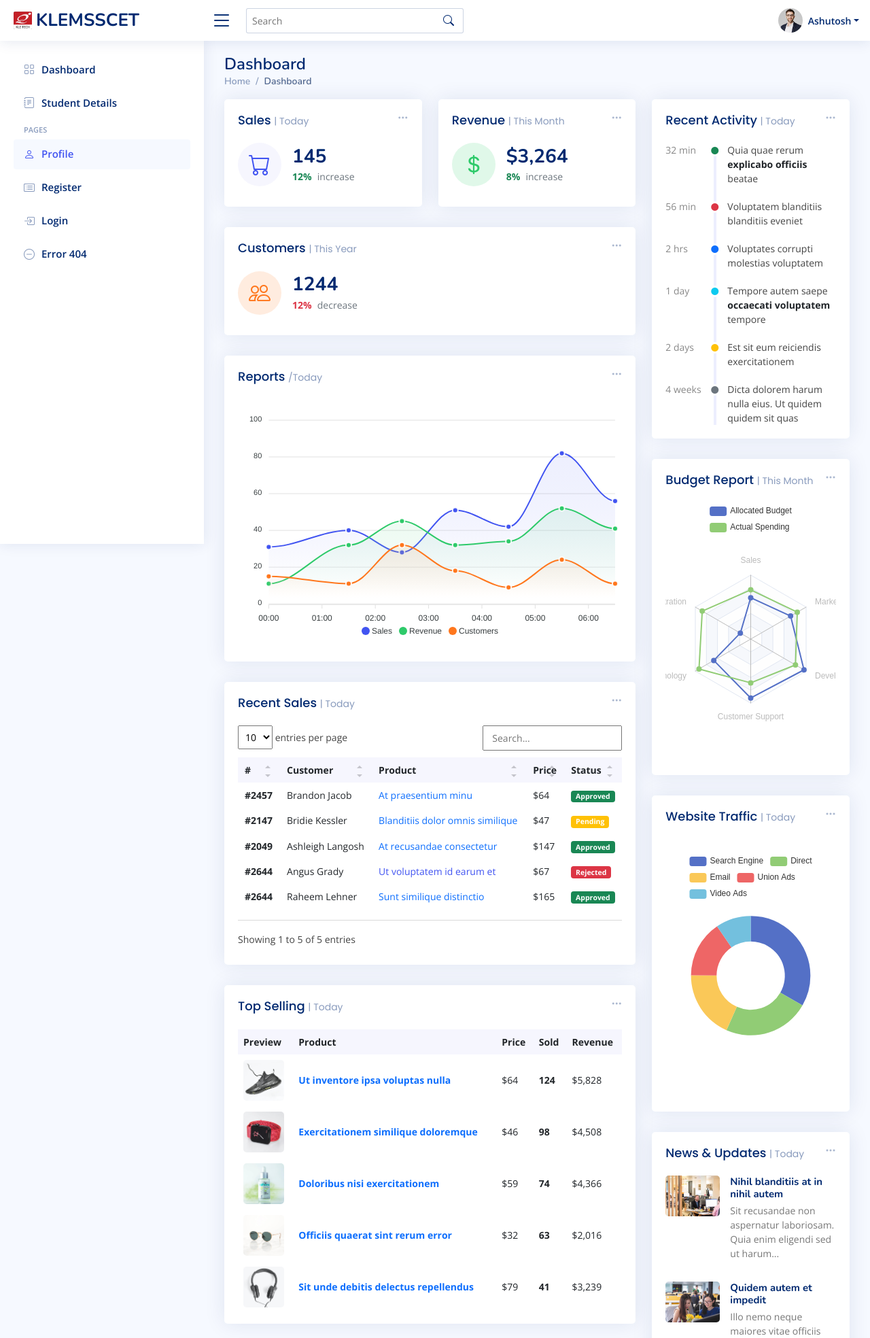
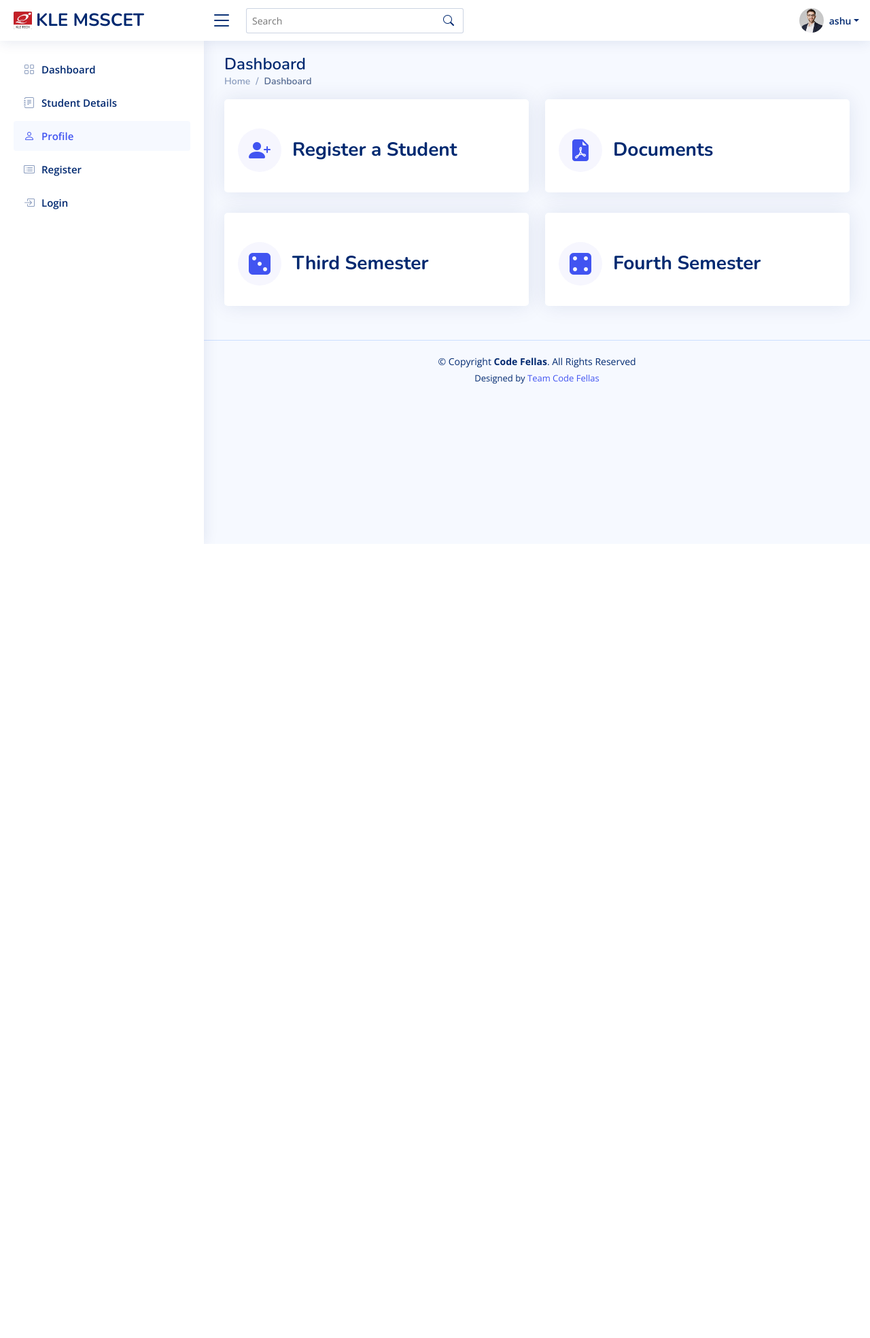
Before and after one commit to mdhuzaifapatel/Student-Management-System, a Flask app: page /dashboard in a window 1280 px wide. Shown: the top 1968 px of the page at 68% size. After the commit the page ends 800 px from the top, so only its background shows below. Run offline with Flask 2, Linux system fonts and the light colour scheme; a user stored in the database is signed in; some libraries are stand-ins or nearby versions.

Commit message:
indexChanged

```diff
--- a/templates/index.html
+++ b/templates/index.html
@@ -55,9 +55,9 @@
     <header id="header" class="header fixed-top d-flex align-items-center">
 
       <div class="d-flex align-items-center justify-content-between">
-        <a href="index.html" class="logo d-flex align-items-center">
+        <a href="{{url_for('dashboard')}}" class="logo d-flex align-items-center">
           <img src="assets/img/logo.png" alt="">
-          <span class="d-none d-lg-block">KLEMSSCET</span>
+          <span class="d-none d-lg-block">KLE MSSCET</span>
         </a>
         <i class="bi bi-list toggle-sidebar-btn"></i>
       </div><!-- End Logo -->
@@ -225,12 +225,12 @@
 
             <a class="nav-link nav-profile d-flex align-items-center pe-0" href="#" data-bs-toggle="dropdown">
               <img src="{{url_for('static', filename='assets/img/profile-img.jpg')}}" alt="Profile" class="rounded-circle">
-              <span class="d-none d-md-block dropdown-toggle ps-2">Ashutosh</span>
+              <span class="d-none d-md-block dropdown-toggle ps-2">{{session.username}}</span>
             </a><!-- End Profile Iamge Icon -->
 
             <ul class="dropdown-menu dropdown-menu-end dropdown-menu-arrow profile">
               <li class="dropdown-header">
-                <h6>Ashutosh</h6>
+                <h6>{{session.username}}</h6>
                 <span>2KL19EC016</span>
               </li>
               <li>
@@ -238,7 +238,7 @@
               </li>
 
               <li>
-                <a class="dropdown-item d-flex align-items-center" href="users-profile.html">
+                <a class="dropdown-item d-flex align-items-center" href="{{url_for('profile')}}">
                   <i class="bi bi-person"></i>
                   <span>My Profile</span>
                 </a>
@@ -248,7 +248,7 @@
               </li>
 
               <li>
-                <a class="dropdown-item d-flex align-items-center" href="users-profile.html">
+                <a class="dropdown-item d-flex align-items-center" href="{{url_for('profile')}}.html">
                   <i class="bi bi-gear"></i>
                   <span>Account Settings</span>
                 </a>
@@ -268,7 +268,7 @@
               </li>
 
               <li>
-                <a class="dropdown-item d-flex align-items-center" href="#">
+                <a class="dropdown-item d-flex align-items-center" href="/login">
                   <i class="bi bi-box-arrow-right"></i>
                   <span>Sign Out</span>
                 </a>
@@ -288,7 +288,7 @@
       <ul class="sidebar-nav" id="sidebar-nav">
 
         <li class="nav-item">
-          <a class="nav-link collapsed" href="index.html">
+          <a class="nav-link collapsed" href="{{url_for('dashboard')}}">
             <i class="bi bi-grid"></i>
             <span>Dashboard</span>
           </a>
@@ -458,10 +458,10 @@
       </li> -->
         <!-- End Icons Nav -->
 
-        <li class="nav-heading">Pages</li>
+        <!-- <li class="nav-heading">Pages</li> -->
 
         <li class="nav-item">
-          <a class="nav-link " href="users-profile.html">
+          <a class="nav-link " href="{{url_for('profile')}}">
             <i class="bi bi-person"></i>
             <span>Profile</span>
           </a>
@@ -484,7 +484,7 @@
         <!-- End Contact Page Nav -->
 
         <li class="nav-item">
-          <a class="nav-link collapsed" href="pages-register.html">
+          <a class="nav-link collapsed" href="{{url_for('signup')}}">
             <i class="bi bi-card-list"></i>
             <span>Register</span>
           </a>
@@ -492,18 +492,19 @@
         <!-- End Register Page Nav -->
 
         <li class="nav-item">
-          <a class="nav-link collapsed" href="pages-login.html">
+          <a class="nav-link collapsed" href="{{url_for('login')}}">
             <i class="bi bi-box-arrow-in-right"></i>
             <span>Login</span>
           </a>
         </li><!-- End Login Page Nav -->
 
-        <li class="nav-item">
+        <!-- <li class="nav-item">
           <a class="nav-link collapsed" href="pages-error-404.html">
             <i class="bi bi-dash-circle"></i>
             <span>Error 404</span>
           </a>
-        </li><!-- End Error 404 Page Nav -->
+        </li> -->
+        <!-- End Error 404 Page Nav -->
 
         <!-- <li class="nav-item">
         <a class="nav-link collapsed" href="pages-blank.html">
@@ -531,18 +532,16 @@
       <!-- End Page Title -->
 
       <section class="section dashboard">
-        <div class="row">
+        <!-- <div class="row"> -->
           <!-- Left side columns -->
-          <div class="col-lg-8">
+          <div class="col-lg-12">
             <div class="row">
-              <!-- Sales Card -->
               <div class="col-xxl-4 col-md-6">
                 <div class="card info-card sales-card">
                   <div class="filter">
                     <a class="icon" href="#" data-bs-toggle="dropdown"
-                      ><i class="bi bi-three-dots"></i
-                    ></a>
-                    <ul
+                      ></a>
+                    <!-- <ul
                       class="dropdown-menu dropdown-menu-end dropdown-menu-arrow"
                     >
                       <li class="dropdown-header text-start">
@@ -552,22 +551,59 @@
                       <li><a class="dropdown-item" href="#">Today</a></li>
                       <li><a class="dropdown-item" href="#">This Month</a></li>
                       <li><a class="dropdown-item" href="#">This Year</a></li>
-                    </ul>
+                    </ul> -->
                   </div>
 
                   <div class="card-body">
-                    <h5 class="card-title">Sales <span>| Today</span></h5>
+                    <h5 class="card-title"> <span></span></h5>
 
                     <div class="d-flex align-items-center">
                       <div
                         class="card-icon rounded-circle d-flex align-items-center justify-content-center"
                       >
-                        <i class="bi bi-cart"></i>
+                        <i class="bi bi-person-plus-fill"></i>
                       </div>
                       <div class="ps-3">
-                        <h6>145</h6>
-                        <span class="text-success small pt-1 fw-bold">12%</span>
-                        <span class="text-muted small pt-2 ps-1">increase</span>
+                        <h6>Register a Student</h6>
+                        <!-- <span class="text-success small pt-1 fw-bold">12%</span> -->
+                        <!-- <span class="text-muted small pt-2 ps-1">increase</span> -->
+                      </div>
+                    </div>
+                  </div>
+                </div>
+              </div>
+              <!-- Sales Card -->
+              <div class="col-xxl-4 col-md-6">
+                <div class="card info-card sales-card">
+                  <div class="filter">
+                    <a class="icon" href="#" data-bs-toggle="dropdown"
+                      ></a>
+                    <!-- <ul
+                      class="dropdown-menu dropdown-menu-end dropdown-menu-arrow"
+                    >
+                      <li class="dropdown-header text-start">
+                        <h6>Filter</h6>
+                      </li>
+
+                      <li><a class="dropdown-item" href="#">Today</a></li>
+                      <li><a class="dropdown-item" href="#">This Month</a></li>
+                      <li><a class="dropdown-item" href="#">This Year</a></li>
+                    </ul> -->
+                  </div>
+
+                  <div class="card-body">
+                    <h5 class="card-title"> <span></span></h5>
+
+                    <div class="d-flex align-items-center">
+                      <div
+                        class="card-icon rounded-circle d-flex align-items-center justify-content-center"
+                      >
+                        <i class="bi bi-file-earmark-pdf-fill"></i>
+                      </div>
+                      <div class="ps-3">
+                        <h6>Documents</h6>
+                        <!-- <span class="text-success small pt-1 fw-bold"></span> -->
+                        <!-- <span class="text-muted small pt-2 ps-1"></span> -->
                       </div>
                     </div>
                   </div>
@@ -577,12 +613,11 @@
 
               <!-- Revenue Card -->
               <div class="col-xxl-4 col-md-6">
-                <div class="card info-card revenue-card">
+                <div class="card info-card sales-card">
                   <div class="filter">
                     <a class="icon" href="#" data-bs-toggle="dropdown"
-                      ><i class="bi bi-three-dots"></i
-                    ></a>
-                    <ul
+                      ></a>
+                    <!-- <ul
                       class="dropdown-menu dropdown-menu-end dropdown-menu-arrow"
                     >
                       <li class="dropdown-header text-start">
@@ -592,24 +627,22 @@
                       <li><a class="dropdown-item" href="#">Today</a></li>
                       <li><a class="dropdown-item" href="#">This Month</a></li>
                       <li><a class="dropdown-item" href="#">This Year</a></li>
-                    </ul>
+                    </ul> -->
                   </div>
 
                   <div class="card-body">
-                    <h5 class="card-title">
-                      Revenue <span>| This Month</span>
-                    </h5>
+                    <h5 class="card-title"> <span></span></h5>
 
                     <div class="d-flex align-items-center">
                       <div
                         class="card-icon rounded-circle d-flex align-items-center justify-content-center"
                       >
-                        <i class="bi bi-currency-dollar"></i>
+                        <i class="bi bi-dice-3-fill"></i>
                       </div>
                       <div class="ps-3">
-                        <h6>$3,264</h6>
-                        <span class="text-success small pt-1 fw-bold">8%</span>
-                        <span class="text-muted small pt-2 ps-1">increase</span>
+                        <h6>Third Semester</h6>
+                        <!-- <span class="text-success small pt-1 fw-bold"></span> -->
+                        <!-- <span class="text-muted small pt-2 ps-1"></span> -->
                       </div>
                     </div>
                   </div>
@@ -618,13 +651,12 @@
               <!-- End Revenue Card -->
 
               <!-- Customers Card -->
-              <div class="col-xxl-4 col-xl-12">
-                <div class="card info-card customers-card">
+              <div class="col-xxl-4 col-md-6">
+                <div class="card info-card sales-card">
                   <div class="filter">
                     <a class="icon" href="#" data-bs-toggle="dropdown"
-                      ><i class="bi bi-three-dots"></i
-                    ></a>
-                    <ul
+                      ></a>
+                    <!-- <ul
                       class="dropdown-menu dropdown-menu-end dropdown-menu-arrow"
                     >
                       <li class="dropdown-header text-start">
@@ -634,24 +666,22 @@
                       <li><a class="dropdown-item" href="#">Today</a></li>
                       <li><a class="dropdown-item" href="#">This Month</a></li>
                       <li><a class="dropdown-item" href="#">This Year</a></li>
-                    </ul>
+                    </ul> -->
                   </div>
 
                   <div class="card-body">
-                    <h5 class="card-title">
-                      Customers <span>| This Year</span>
-                    </h5>
+                    <h5 class="card-title"> <span></span></h5>
 
                     <div class="d-flex align-items-center">
                       <div
                         class="card-icon rounded-circle d-flex align-items-center justify-content-center"
                       >
-                        <i class="bi bi-people"></i>
+                        <i class="bi bi-dice-4-fill"></i>
                       </div>
                       <div class="ps-3">
-                        <h6>1244</h6>
-                        <span class="text-danger small pt-1 fw-bold">12%</span>
-                        <span class="text-muted small pt-2 ps-1">decrease</span>
+                        <h6>Fourth Semester</h6>
+                        <!-- <span class="text-success small pt-1 fw-bold"></span> -->
+                        <!-- <span class="text-muted small pt-2 ps-1"></span> -->
                       </div>
                     </div>
                   </div>
@@ -660,7 +690,7 @@
               <!-- End Customers Card -->
 
               <!-- Reports -->
-              <div class="col-12">
+              <!-- <div class="col-12">
                 <div class="card">
                   <div class="filter">
                     <a class="icon" href="#" data-bs-toggle="dropdown"
@@ -682,7 +712,7 @@
                   <div class="card-body">
                     <h5 class="card-title">Reports <span>/Today</span></h5>
 
-                    <!-- Line Chart -->
+
                     <div id="reportsChart"></div>
 
                     <script>
@@ -752,14 +782,14 @@
                         ).render();
                       });
                     </script>
-                    <!-- End Line Chart -->
+                    End Line Chart
                   </div>
                 </div>
-              </div>
+              </div> -->
               <!-- End Reports -->
 
               <!-- Recent Sales -->
-              <div class="col-12">
+              <!-- <div class="col-12">
                 <div class="card recent-sales overflow-auto">
                   <div class="filter">
                     <a class="icon" href="#" data-bs-toggle="dropdown"
@@ -859,11 +889,11 @@
                     </table>
                   </div>
                 </div>
-              </div>
+              </div> -->
               <!-- End Recent Sales -->
 
               <!-- Top Selling -->
-              <div class="col-12">
+              <!-- <div class="col-12">
                 <div class="card top-selling overflow-auto">
                   <div class="filter">
                     <a class="icon" href="#" data-bs-toggle="dropdown"
@@ -975,16 +1005,16 @@
                     </table>
                   </div>
                 </div>
-              </div>
+              </div> -->
               <!-- End Top Selling -->
             </div>
           </div>
           <!-- End Left side columns -->
 
           <!-- Right side columns -->
-          <div class="col-lg-4">
+          <!-- <div class="col-lg-4"> -->
             <!-- Recent Activity -->
-            <div class="card">
+            <!-- <div class="card">
               <div class="filter">
                 <a class="icon" href="#" data-bs-toggle="dropdown"
                   ><i class="bi bi-three-dots"></i
@@ -1017,7 +1047,7 @@
                       beatae
                     </div>
                   </div>
-                  <!-- End activity item-->
+                  End activity item
 
                   <div class="activity-item d-flex">
                     <div class="activite-label">56 min</div>
@@ -1028,7 +1058,7 @@
                       Voluptatem blanditiis blanditiis eveniet
                     </div>
                   </div>
-                  <!-- End activity item-->
+                  End activity item
 
                   <div class="activity-item d-flex">
                     <div class="activite-label">2 hrs</div>
@@ -1039,7 +1069,7 @@
                       Voluptates corrupti molestias voluptatem
                     </div>
                   </div>
-                  <!-- End activity item-->
+                  End activity item
 
                   <div class="activity-item d-flex">
                     <div class="activite-label">1 day</div>
@@ -1054,7 +1084,7 @@
                       tempore
                     </div>
                   </div>
-                  <!-- End activity item-->
+                  End activity item
 
                   <div class="activity-item d-flex">
                     <div class="activite-label">2 days</div>
@@ -1065,7 +1095,7 @@
                       Est sit eum reiciendis exercitationem
                     </div>
                   </div>
-                  <!-- End activity item-->
+                  End activity item
 
                   <div class="activity-item d-flex">
                     <div class="activite-label">4 weeks</div>
@@ -1076,14 +1106,14 @@
                       Dicta dolorem harum nulla eius. Ut quidem quidem sit quas
                     </div>
                   </div>
-                  <!-- End activity item-->
+                  End activity item
                 </div>
               </div>
-            </div>
+            </div> -->
             <!-- End Recent Activity -->
 
             <!-- Budget Report -->
-            <div class="card">
+            <!-- <div class="card">
               <div class="filter">
                 <a class="icon" href="#" data-bs-toggle="dropdown"
                   ><i class="bi bi-three-dots"></i
@@ -1119,7 +1149,7 @@
                           data: ["Allocated Budget", "Actual Spending"],
                         },
                         radar: {
-                          // shape: 'circle',
+                          shape: 'circle',
                           indicator: [
                             {
                               name: "Sales",
@@ -1169,11 +1199,11 @@
                   });
                 </script>
               </div>
-            </div>
+            </div> -->
             <!-- End Budget Report -->
 
             <!-- Website Traffic -->
-            <div class="card">
+            <!-- <div class="card">
               <div class="filter">
                 <a class="icon" href="#" data-bs-toggle="dropdown"
                   ><i class="bi bi-three-dots"></i
@@ -1258,11 +1288,11 @@
                   });
                 </script>
               </div>
-            </div>
+            </div> -->
             <!-- End Website Traffic -->
 
             <!-- News & Updates Traffic -->
-            <div class="card">
+            <!-- <div class="card">
               <div class="filter">
                 <a class="icon" href="#" data-bs-toggle="dropdown"
                   ><i class="bi bi-three-dots"></i
@@ -1335,13 +1365,13 @@
                     </p>
                   </div>
                 </div>
-                <!-- End sidebar recent posts-->
+                End sidebar recent posts
               </div>
-            </div>
+            </div> -->
             <!-- End News & Updates -->
-          </div>
+          <!-- </div> -->
           <!-- End Right side columns -->
-        </div>
+        <!-- </div> -->
       </section>
     </main>
     <!-- End #main -->
```
